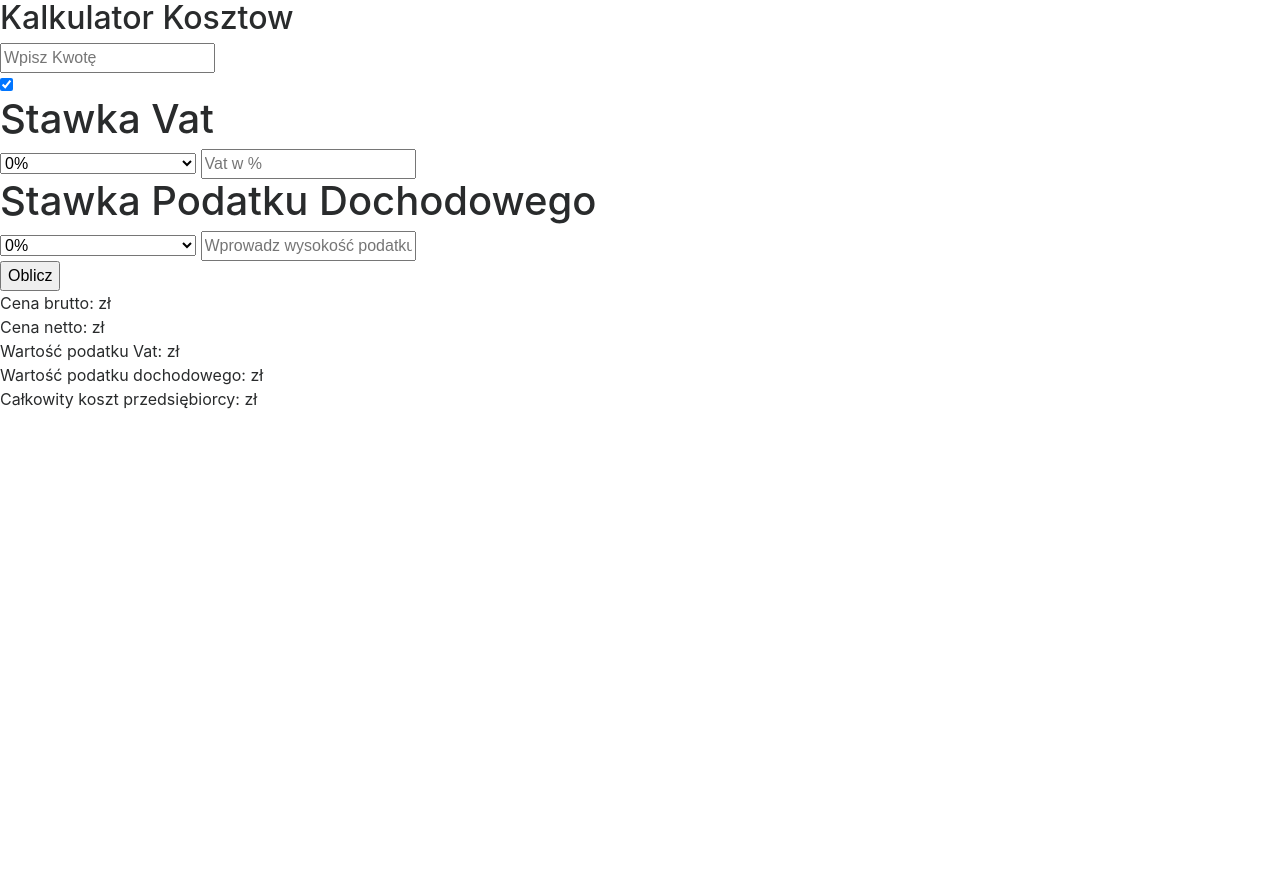
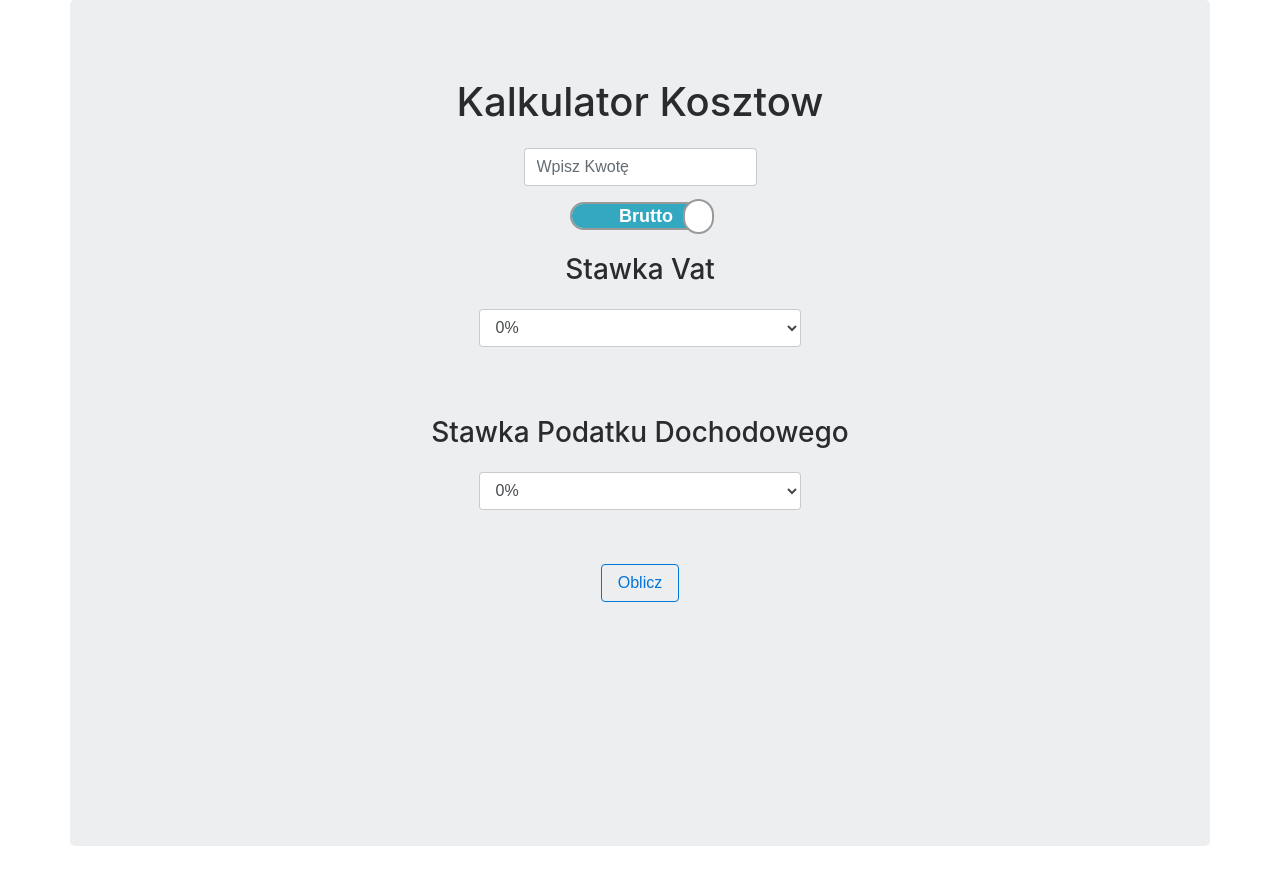
Before and after one commit to nowas89/calculator, a website: page index.html in a window 1280 px wide. Before the commit the page ends 800 px from the top, so only its background shows below. Drawn offline with nearby package versions, Linux system fonts and the light colour scheme.

Commit message:
Big messy with bootstrap but I'm working on it:P

```diff
--- a/css.css
+++ b/css.css
@@ -1,25 +1,35 @@
-body {
 
-    background: rgb(230, 255, 247);
-    font-family: 'Open Sans', sans-serif;
-    font-size: 12px;
-    width: 600px;
-    min-height: 600px;
-    margin: auto;
-    margin-top: 100px;
-    -webkit-box-shadow: 0px 0px 41px -5px rgba(0,0,0,0.67);
--moz-box-shadow: 0px 0px 41px -5px rgba(0,0,0,0.67);
-box-shadow: 0px 0px 41px -5px rgba(0,0,0,0.67);
+.smaler-width{
+    width: 30%;
+}
+.move-container{
+    margin: 30px 0 0 35%;
 }
 
-#container {
-
-    width: 100%;
-    min-height: 400px;
+.vatInput {
     margin: auto;
+    visibility: hidden;
+    display: inline;
 }
 
+.vatInputvisibility {
+    margin: auto;
+    visibility: visible;
+    display: inline;
+}
 
+.taxInput {
+    margin: auto;
+    visibility: hidden;
+    display: inline;
+
+}
+
+.taxInputvisibility {
+    margin: auto;
+    visibility: visible;
+    display: inline;
+}
 
 
 
@@ -102,147 +112,6 @@ box-shadow: 0px 0px 41px -5px rgba(0,0,0,0.67);
 .onoffswitch-checkbox:checked+.onoffswitch-label .onoffswitch-switch {
     right: 0px;
 }
-.styled-select{
-  margin: 0 auto;
-
-}
-
-.styled-select select {
-  text-align: center;
-  background: transparent;
-  padding: 5px;
-  font-size: 12px;
-  line-height: 1;
-  border: 0;
-  border-radius: 0;
-  -webkit-appearance: none;
-    width: 150px;
-    height: 35px;
-    margin-left: 225px;
-    -webkit-box-shadow: 0px 0px 31px -5px rgba(0,0,0,0.10);
--moz-box-shadow: 0px 0px 31px -5px rgba(0,0,0,0.10);
-box-shadow: 0px 0px 31px -5px rgba(0,0,0,0.10);
-
-}
-
-
-
-
-
-
- .amount{
-  margin-left: 38%;
-
-}
-
-input[type=text] {
-  text-align: center;
-    background: transparent;
-    width: 150px;
-    padding: 6px 10px;
-    height: 40px;
-    display: inline-block;
-    border: 1px solid #ccc;
-    border-radius: 4px;
-    box-sizing: border-box;
-    -webkit-transition: width 0.4s ease-in-out;
-}
-
-input[type=text]:focus {
-    padding: 6px 10px;
-    height: 40px;
-    display: inline-block;
-    border: 1px solid #ccc;
-    border-radius: 4px;
-    box-sizing: border-box;
-}
-
-input[type=submit] {
-    position: relative;
-    display: block;
-    background-color: #34A7C1;
-    color: #FFFFFF;
-    -moz-border-radius: 28px;
-    -webkit-border-radius: 28px;
-    border-radius: 28px;
-    border: 1px solid #18ab29;
-    cursor: pointer;
-    color: #ffffff;
-    font-family: Arial;
-    font-size: 17px;
-    padding: 5px 17px;
-    text-decoration: none;
-    text-shadow: 0px 1px 0px #2f6627;
-    margin-left: 258px;
-    margin-top: 33px;
-}
-
-input[type=submit]:hover {
-    background-color: #11bde4;
-}
-
-input[type=submit]:active {
-    position: relative;
-}
-
-
-.vatInput {
-    margin: auto;
-    visibility: hidden;
-    display: inline;
-}
-
-.vatInputvisibility {
-    margin: auto;
-    visibility: visible;
-    display: inline;
-}
-
-.taxInput {
-    margin: auto;
-    visibility: hidden;
-    display: inline;
-
-}
-
-.taxInputvisibility {
-    margin: auto;
-    visibility: visible;
-    display: inline;
-}
-
-#cost-calculate {
-    padding: 10px;
-    top: 30px;
-}
-
-#container h2 {
-
-    font-family: 'Ubuntu', sans-serif;
-    font-size: 20px;
-    opacity: 0.6;
-    display: block;
-    text-align: center;
-}
-#container h1 {
-  text-align: center;
-  font-family: 'Ubuntu', sans-serif;
-  font-size: 20px;
-  opacity: 0.6;
-
-}
-
-#count-money {
-    min-height: 80px;
-    width: 600px;
-    font-family: 'Open Sans', sans-serif;
-    font-size: 15px;
-    left: 50px;
-    margin-left: 60px;
-    margin-top: 60px;
-    margin-bottom: 60px;
-
-}
 .hidden{
   visibility: hidden;
 }
@@ -253,6 +122,3 @@ input[type=submit]:active {
   transition-duration: 2s;
   transition-delay: 0.8s;
 }
-#count-money span{
-  font-weight: bold;
-}
--- a/final.js
+++ b/final.js
@@ -117,7 +117,7 @@ function visible() { //when you pushed submit button that function will check wh
         alert('powinieneś wpisać kwote ktorą chcesz obliczyc');
     } else {
 
-        document.getElementById('count-money').className = "visible";
+        document.getElementById('count-money').className = "visible-content";
     }
 }
 
@@ -177,9 +177,9 @@ function netto() {
 
 
 function displayResults(result) {
-    document.getElementById('price-netto').innerHTML = result.nett;
-    document.getElementById('tax-value').innerHTML = result.incomeTax;
-    document.getElementById('vat-value').innerHTML = result.vat;
-    document.getElementById('price-brutto').innerHTML = result.gross;
-    document.getElementById('total-cost').innerHTML = result.total;
+    document.getElementById('price-netto').innerHTML = result.nett + " zł";
+    document.getElementById('tax-value').innerHTML = result.incomeTax + " zł";
+    document.getElementById('vat-value').innerHTML = result.vat + " zł";
+    document.getElementById('price-brutto').innerHTML = result.gross + " zł";
+    document.getElementById('total-cost').innerHTML = result.total + " zł";
 }
--- a/index.html
+++ b/index.html
@@ -12,20 +12,25 @@
     <script src="https://ajax.googleapis.com/ajax/libs/jquery/3.1.1/jquery.min.js"></script>
     <link rel="stylesheet" href="https://maxcdn.bootstrapcdn.com/bootstrap/4.0.0-alpha.6/css/bootstrap.min.css" integrity="sha384-rwoIResjU2yc3z8GV/NPeZWAv56rSmLldC3R/AZzGRnGxQQKnKkoFVhFQhNUwEyJ" crossorigin="anonymous">
 
-<!--    <link rel="stylesheet" href="css.css">-->
+    <link rel="stylesheet" href="css.css">
 </head>
 
 <body>
 
-    <div id="container">
-
-        <div id="cost-calculate">
-            <h2>Kalkulator Kosztow</h2>
-            <input type="text" class="amount" placeholder="Wpisz Kwotę" id="item">
+    <div class="jumbotron container">
+        <div class="row d-flex justify-content-center">
+            <div class=" col-md-12">
+                <div id="cost-calculate ">
+                    <h1 class="text-center p-3">Kalkulator Kosztow</h1>
+                    <form class="d-flex justify-content-center">
+                        <div class="form-group">
+                            <input type="text" class="amount form-control" placeholder="Wpisz Kwotę" id="item">
+                        </div>
+                    </form>
                 </div>
 
                 <!-- toggle button brutto -->
-        <div class="onoffswitch">
+                <div class="onoffswitch text-center">
                     <input type="checkbox" name="onoffswitch" class="onoffswitch-checkbox" id="myonoffswitch" checked>
                         <label class="onoffswitch-label" for="myonoffswitch">
                             <span class="onoffswitch-inner"></span>
@@ -36,37 +41,60 @@
 
                 <!-- selected menu-->
 
-        <div class="styled-select">
-            <h1>Stawka Vat</h1>
-            <select id="vat">
+                <div class="styled-select d-flex flex-column">
+                    <h3 class="text-center p-3">Stawka Vat</h3>
+                    <select id="vat" class="form-control align-self-center smaler-width">
 
         </select>
-            <input type="text" class="vatInput" id="vatInputId" placeholder="Vat w %">
+                    <form>
+                        <div class="form-group text-center">
+                            <input type="text" class="vatInput form-control " id="vatInputId" placeholder="Vat w %">
                         </div>
-        <div class="styled-select">
-            <h1>Stawka Podatku Dochodowego</h1>
-            <select id="tax">
+                    </form>
 
+                </div>
+                <div class="styled-select d-flex flex-column text-center">
+                    <h3 class="p-3">Stawka Podatku Dochodowego</h3>
+                    <select id="tax" class="form-control align-self-center smaler-width">
                </select>
-            <input type="text" class="taxInput" id="taxInputId" placeholder="Wprowadz wysokość podatku dochodowego w %">
-
+                    <form>
+                        <div class="form-group">
+                            <input type="text" class="taxInput form-control" id="taxInputId" placeholder="Wprowadz wysokość podatku dochodowego w %">
+                        </div>
+                    </form>
                     <div id="submitCountButton">
-                <input  type="submit" value="Oblicz" id="count">
+                        <input type="submit" value="Oblicz" id="count" class="btn btn-outline-primary">
                     </div>
 
                 </div>
 
 
+                <!-- counting place -->
+                <div id="count-money" class="hidden d-flex justify-content-center ">
+                    <div class="move-container">
+                        <div class="d-flex flex-row"><h5>Cena brutto:  </h5>
+                            <h5 class="text-primary" id="price-brutto"></h5>
+                        </div>
+                    <div class="d-flex flex-row"><h5>Cena netto:  </h5>
+                            <h5 class="text-primary" id="price-netto"></h5>
+                        </div>
+                <div class="d-flex flex-row"><h5>Wartość podatku Vat:  </h5>
+                            <h5 class="text-primary" id="vat-value"></h5>
+                        </div>
+            <div class="d-flex flex-row"><h5>Wartość podatku dochodowego:  </h5>
+                            <h5 class="text-primary" id="tax-value"></h5>
+                        </div>
+        <div class="d-flex flex-row"><h5>Całkowity koszt przedsiębiorcy:  </h5>
+                            <h5 class="text-primary" id="total-cost"></h5>
                         </div>
 
-    <!-- counting place -->
-    <div id="count-money" class="hidden">
-        <div>Cena brutto: <span id="price-brutto"></span> zł</div>
-        <div>Cena netto: <span id="price-netto"></span> zł</div>
-        <div>Wartość podatku Vat: <span id="vat-value"></span> zł</div>
-        <div>Wartość podatku dochodowego: <span id="tax-value"></span> zł</div>
-        <div>Całkowity koszt przedsiębiorcy: <span id="total-cost"></span> zł</div>
                     </div>
+                </div>
+            </div>
+        </div>
+    </div>
+
+
     <script src="final.js"></script>
 </body>
 
```
Lines whose indentation alone changed are shown as unchanged.
